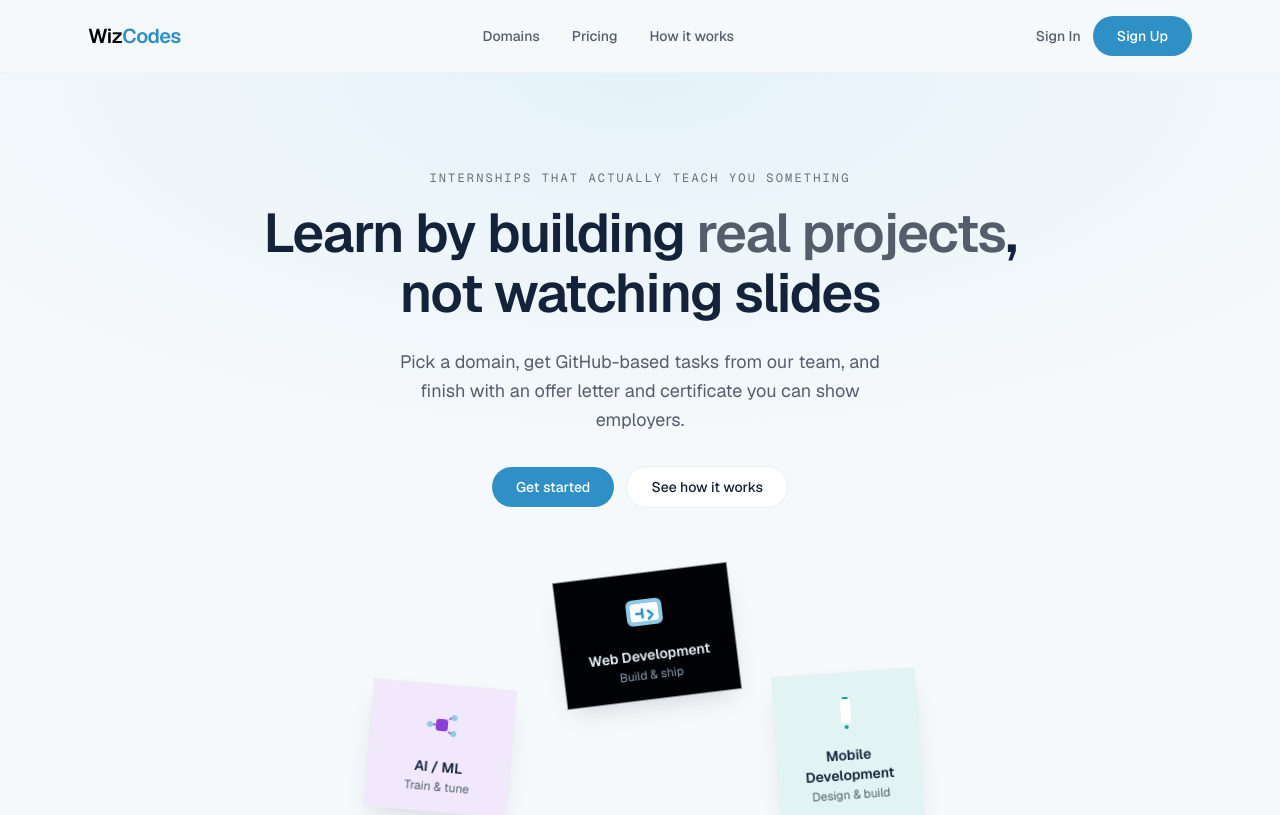
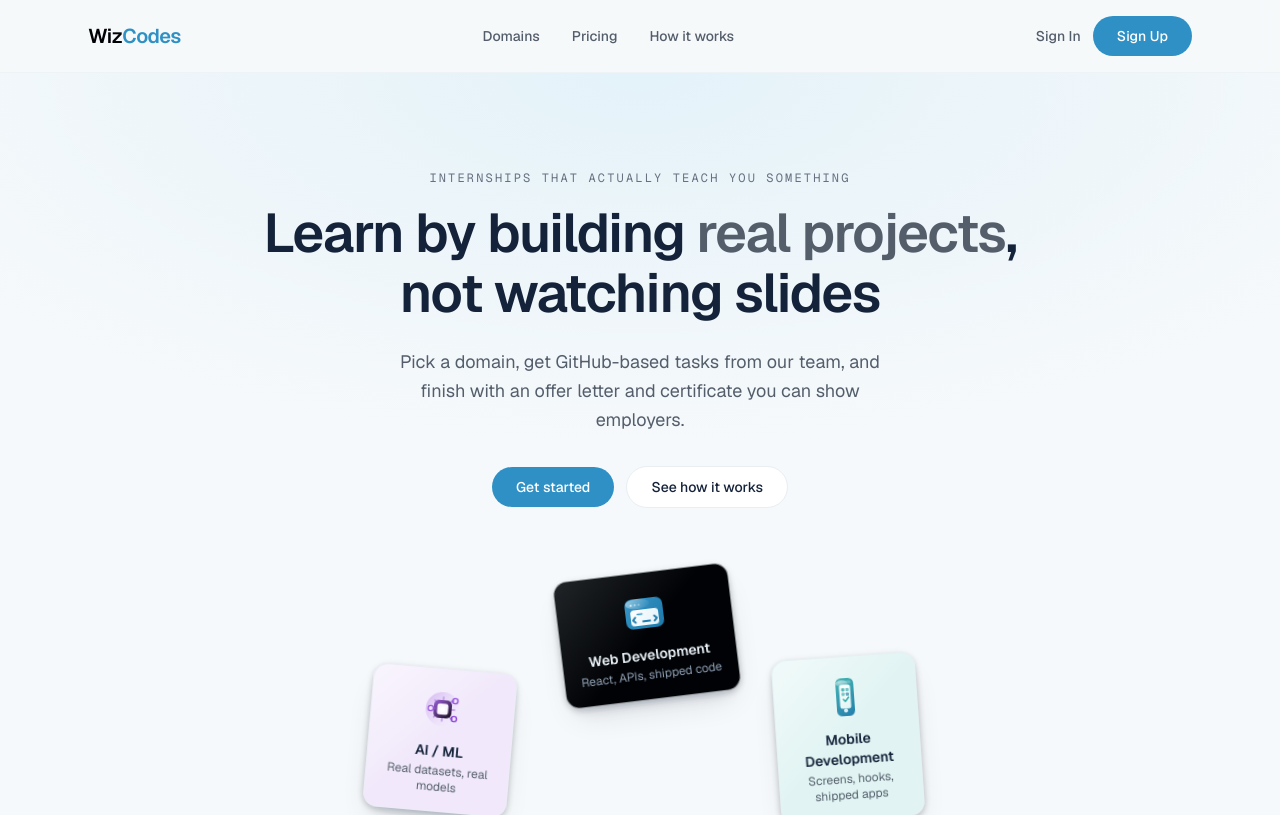
Before and after one commit to dkcodes121617/wizcodes-portal-frontend, a Next.js app: page / in a window 1280 px wide. Shown: the top 815 px of the page. Built offline with nearby package versions, Linux system fonts and the light colour scheme; no server answers.

Commit message:
landingpage customization

```diff
--- a/src/app/globals.css
+++ b/src/app/globals.css
@@ -198,7 +198,39 @@
     animation: card-settle 0.7s ease-out both;
     animation-delay: var(--stagger-delay);
     border-radius: 1rem;
-    box-shadow: 0 12px 24px -8px color-mix(in srgb, var(--color-ink) 15%, transparent);
+    box-shadow:
+      0 3px 8px color-mix(in srgb, var(--color-ink) 14%, transparent),
+      0 16px 32px -10px color-mix(in srgb, var(--color-ink) 12%, transparent);
+  }
+
+  .hero-domain-card-surface {
+    position: relative;
+    overflow: hidden;
+    border-radius: 0.875rem;
+    box-shadow:
+      0 2px 5px color-mix(in srgb, var(--color-ink) 10%, transparent),
+      0 10px 22px -8px color-mix(in srgb, var(--color-ink) 8%, transparent);
+  }
+
+  .hero-domain-card-surface::before {
+    content: "";
+    position: absolute;
+    inset: 0;
+    border-radius: inherit;
+    background: linear-gradient(
+      135deg,
+      color-mix(in srgb, var(--color-surface) 55%, transparent) 0%,
+      transparent 48%
+    );
+    pointer-events: none;
+  }
+
+  .hero-domain-card-surface-dark::before {
+    background: linear-gradient(
+      135deg,
+      color-mix(in srgb, var(--color-ink-on-dark) 14%, transparent) 0%,
+      transparent 50%
+    );
   }
 }
 
--- a/src/app/page.tsx
+++ b/src/app/page.tsx
@@ -9,7 +9,7 @@ const DOMAINS = [
   {
     id: "web",
     name: "Web Development",
-    heroDescription: "Build & ship",
+    heroDescription: "React, APIs, shipped code",
     sectionDescription:
       "Work through real front-end and back-end tasks in a GitHub repo — components, APIs, and deployable features.",
     tintClass: "bg-web-bg",
@@ -23,7 +23,7 @@ const DOMAINS = [
   {
     id: "ai",
     name: "AI / ML",
-    heroDescription: "Train & tune",
+    heroDescription: "Real datasets, real models",
     sectionDescription:
       "Experiment with models, fine-tune pipelines, and document results like you would on a real ML team.",
     tintClass: "bg-ai-bg",
@@ -37,7 +37,7 @@ const DOMAINS = [
   {
     id: "mobile",
     name: "Mobile Development",
-    heroDescription: "Design & build",
+    heroDescription: "Screens, hooks, shipped apps",
     sectionDescription:
       "Ship screens, navigation, and API hooks for mobile apps — portfolio-ready, not tutorial clones.",
     tintClass: "bg-mobile-bg",
@@ -96,42 +96,246 @@ const ghostLink = "text-ink-secondary hover:text-ink text-sm font-medium transit
 /*  Clay-style domain icons (token colors only)                               */
 /* -------------------------------------------------------------------------- */
 
-function WebDevIcon(props: SVGProps<SVGSVGElement>) {
+type DomainIconProps = SVGProps<SVGSVGElement> & { idSuffix?: string };
+
+function WebDevIcon({ idSuffix = "web", ...props }: DomainIconProps) {
+  const body = `web-body-${idSuffix}`;
+  const screen = `web-screen-${idSuffix}`;
+  const shine = `web-shine-${idSuffix}`;
+
   return (
     <svg viewBox="0 0 48 48" fill="none" aria-hidden {...props}>
-      <rect x="6" y="10" width="36" height="26" rx="6" className="fill-baby" />
-      <rect x="10" y="14" width="28" height="18" rx="3" className="fill-surface" />
+      <defs>
+        <linearGradient id={body} x1="6" y1="8" x2="42" y2="40" gradientUnits="userSpaceOnUse">
+          <stop stopColor="var(--color-web)" />
+          <stop offset="1" stopColor="var(--color-brand-strong)" />
+        </linearGradient>
+        <linearGradient
+          id={screen}
+          x1="10"
+          y1="18"
+          x2="38"
+          y2="34"
+          gradientUnits="userSpaceOnUse"
+        >
+          <stop stopColor="var(--color-surface)" />
+          <stop offset="1" stopColor="var(--color-web-bg)" />
+        </linearGradient>
+        <linearGradient
+          id={shine}
+          x1="8"
+          y1="10"
+          x2="28"
+          y2="22"
+          gradientUnits="userSpaceOnUse"
+        >
+          <stop stopColor="var(--color-surface)" stopOpacity="0.45" />
+          <stop offset="1" stopColor="var(--color-surface)" stopOpacity="0" />
+        </linearGradient>
+      </defs>
+      <rect x="5" y="9" width="38" height="30" rx="7" fill={`url(#${body})`} />
+      <rect
+        x="8"
+        y="12"
+        width="32"
+        height="6"
+        rx="3"
+        fill="var(--color-brand-deep)"
+        fillOpacity="0.35"
+      />
+      <circle cx="11.5" cy="15" r="1.1" fill="var(--color-surface)" fillOpacity="0.85" />
+      <circle cx="15.5" cy="15" r="1.1" fill="var(--color-surface)" fillOpacity="0.55" />
+      <circle cx="19.5" cy="15" r="1.1" fill="var(--color-surface)" fillOpacity="0.35" />
+      <rect x="10" y="20" width="28" height="16" rx="3.5" fill={`url(#${screen})`} />
+      <ellipse cx="18" cy="14" rx="12" ry="5" fill={`url(#${shine})`} />
       <path
-        d="M16 24h6M22 20v8M28 22l4 4-4 4"
-        className="stroke-web"
-        strokeWidth="2.5"
+        d="M14.5 27.5 12 30l2.5 2.5M22 32h7M33.5 27.5 36 30l-2.5 2.5"
+        stroke="var(--color-brand-strong)"
+        strokeWidth="1.8"
         strokeLinecap="round"
         strokeLinejoin="round"
+      />
+      <path
+        d="M17 24.5h4.5"
+        stroke="var(--color-web)"
+        strokeWidth="1.6"
+        strokeLinecap="round"
       />
     </svg>
   );
 }
 
-function AiMlIcon(props: SVGProps<SVGSVGElement>) {
+function AiMlIcon({ idSuffix = "ai", ...props }: DomainIconProps) {
+  const chip = `ai-chip-${idSuffix}`;
+  const glow = `ai-glow-${idSuffix}`;
+  const node = `ai-node-${idSuffix}`;
+
   return (
     <svg viewBox="0 0 48 48" fill="none" aria-hidden {...props}>
-      <rect x="14" y="14" width="20" height="20" rx="5" className="fill-ai-bg" />
-      <rect x="18" y="18" width="12" height="12" rx="3" className="fill-ai" />
-      <circle cx="12" cy="24" r="3" className="fill-baby" />
-      <circle cx="36" cy="16" r="3" className="fill-baby" />
-      <circle cx="36" cy="32" r="3" className="fill-baby" />
-      <path d="M15 24h3M33 16l-2 2M33 32l-2-2" className="stroke-ai" strokeWidth="1.5" />
+      <defs>
+        <linearGradient
+          id={chip}
+          x1="14"
+          y1="14"
+          x2="34"
+          y2="34"
+          gradientUnits="userSpaceOnUse"
+        >
+          <stop stopColor="var(--color-ai)" />
+          <stop offset="1" stopColor="var(--color-brand-deep)" />
+        </linearGradient>
+        <linearGradient id={glow} x1="8" y1="12" x2="40" y2="36" gradientUnits="userSpaceOnUse">
+          <stop stopColor="var(--color-ai)" stopOpacity="0.35" />
+          <stop offset="1" stopColor="var(--color-ai-bg)" stopOpacity="0" />
+        </linearGradient>
+        <radialGradient
+          id={node}
+          cx="0"
+          cy="0"
+          r="1"
+          gradientUnits="userSpaceOnUse"
+          gradientTransform="translate(24 24) scale(10)"
+        >
+          <stop stopColor="var(--color-surface)" />
+          <stop offset="1" stopColor="var(--color-ai-bg)" />
+        </radialGradient>
+      </defs>
+      <circle cx="24" cy="24" r="17" fill={`url(#${glow})`} />
+      <path
+        d="M12 24h5M31 24h5M24 12v5M24 31v5M15.5 15.5l3.5 3.5M29 29l3.5 3.5M32.5 15.5 29 19M19 29l-3.5 3.5"
+        stroke="var(--color-ai)"
+        strokeWidth="1.4"
+        strokeLinecap="round"
+        strokeOpacity="0.55"
+      />
+      <rect x="15" y="15" width="18" height="18" rx="5" fill={`url(#${chip})`} />
+      <rect x="18.5" y="18.5" width="11" height="11" rx="2.5" fill={`url(#${node})`} />
+      <circle
+        cx="12"
+        cy="24"
+        r="2.6"
+        fill="var(--color-ai-bg)"
+        stroke="var(--color-ai)"
+        strokeWidth="1.4"
+      />
+      <circle
+        cx="36"
+        cy="15"
+        r="2.6"
+        fill="var(--color-ai-bg)"
+        stroke="var(--color-ai)"
+        strokeWidth="1.4"
+      />
+      <circle
+        cx="36"
+        cy="33"
+        r="2.6"
+        fill="var(--color-ai-bg)"
+        stroke="var(--color-ai)"
+        strokeWidth="1.4"
+      />
+      <circle cx="24" cy="24" r="2" fill="var(--color-surface)" fillOpacity="0.9" />
+      <path
+        d="M14.6 24h1.8M32.6 15h1.8M32.6 33h1.8"
+        stroke="var(--color-ai)"
+        strokeWidth="1.2"
+        strokeLinecap="round"
+      />
     </svg>
   );
 }
 
-function MobileDevIcon(props: SVGProps<SVGSVGElement>) {
+function MobileDevIcon({ idSuffix = "mobile", ...props }: DomainIconProps) {
+  const body = `mobile-body-${idSuffix}`;
+  const screen = `mobile-screen-${idSuffix}`;
+  const shine = `mobile-shine-${idSuffix}`;
+
   return (
     <svg viewBox="0 0 48 48" fill="none" aria-hidden {...props}>
-      <rect x="16" y="6" width="16" height="36" rx="5" className="fill-mobile-bg" />
-      <rect x="19" y="10" width="10" height="24" rx="2" className="fill-surface" />
-      <circle cx="24" cy="38" r="2" className="fill-mobile" />
-      <rect x="21" y="8" width="6" height="2" rx="1" className="fill-mobile" />
+      <defs>
+        <linearGradient id={body} x1="15" y1="5" x2="33" y2="43" gradientUnits="userSpaceOnUse">
+          <stop stopColor="var(--color-mobile)" />
+          <stop offset="1" stopColor="var(--color-brand-strong)" />
+        </linearGradient>
+        <linearGradient
+          id={screen}
+          x1="19"
+          y1="11"
+          x2="29"
+          y2="33"
+          gradientUnits="userSpaceOnUse"
+        >
+          <stop stopColor="var(--color-surface)" />
+          <stop offset="1" stopColor="var(--color-mobile-bg)" />
+        </linearGradient>
+        <linearGradient
+          id={shine}
+          x1="17"
+          y1="7"
+          x2="27"
+          y2="18"
+          gradientUnits="userSpaceOnUse"
+        >
+          <stop stopColor="var(--color-surface)" stopOpacity="0.5" />
+          <stop offset="1" stopColor="var(--color-surface)" stopOpacity="0" />
+        </linearGradient>
+      </defs>
+      <rect x="15" y="5" width="18" height="38" rx="5.5" fill={`url(#${body})`} />
+      <rect
+        x="17.5"
+        y="7.5"
+        width="13"
+        height="3"
+        rx="1.5"
+        fill="var(--color-surface)"
+        fillOpacity="0.25"
+      />
+      <rect x="18.5" y="11.5" width="11" height="24" rx="2.5" fill={`url(#${screen})`} />
+      <ellipse cx="21" cy="10" rx="6" ry="3" fill={`url(#${shine})`} />
+      <rect
+        x="20.5"
+        y="15"
+        width="3.2"
+        height="3.2"
+        rx="0.8"
+        fill="var(--color-mobile)"
+        fillOpacity="0.85"
+      />
+      <rect
+        x="24.8"
+        y="15"
+        width="3.2"
+        height="3.2"
+        rx="0.8"
+        fill="var(--color-mobile)"
+        fillOpacity="0.65"
+      />
+      <rect
+        x="20.5"
+        y="19.5"
+        width="3.2"
+        height="3.2"
+        rx="0.8"
+        fill="var(--color-mobile)"
+        fillOpacity="0.65"
+      />
+      <rect
+        x="24.8"
+        y="19.5"
+        width="3.2"
+        height="3.2"
+        rx="0.8"
+        fill="var(--color-brand-strong)"
+        fillOpacity="0.75"
+      />
+      <path
+        d="M22.2 26.2 24 28.4l3.4-4.2"
+        stroke="var(--color-mobile)"
+        strokeWidth="1.5"
+        strokeLinecap="round"
+        strokeLinejoin="round"
+      />
+      <circle cx="24" cy="37.5" r="2" fill="var(--color-surface)" fillOpacity="0.85" />
     </svg>
   );
 }
@@ -151,11 +355,13 @@ function HeroDomainCard({ domain }: { domain: Domain }) {
       style={{ "--stagger-delay": domain.stagger } as CSSProperties}
     >
       <div
-        className={`border-border/60 border p-3 sm:p-4 ${
-          domain.dark ? "spotlight border-border-on-dark" : `${domain.tintClass} text-ink`
+        className={`hero-domain-card-surface border-border/60 border p-3 sm:p-4 ${
+          domain.dark
+            ? "hero-domain-card-surface-dark spotlight border-border-on-dark"
+            : `${domain.tintClass} text-ink`
         }`}
       >
-        <Icon className="mx-auto h-10 w-10 sm:h-12 sm:w-12" />
+        <Icon className="mx-auto h-10 w-10 sm:h-12 sm:w-12" idSuffix={domain.id} />
         <p
           className={`mt-2 text-center text-xs font-semibold sm:text-sm ${
             domain.dark ? "text-ink-on-dark" : "text-ink"
@@ -367,7 +573,7 @@ function DomainGridCard({ domain }: { domain: Domain }) {
       <div
         className={`inline-flex h-14 w-14 items-center justify-center rounded-2xl ${domain.tintClass}`}
       >
-        <Icon className="h-9 w-9" />
+        <Icon className="h-9 w-9" idSuffix={`grid-${domain.id}`} />
       </div>
       <h3 className={`mt-4 text-lg font-semibold ${domain.accentClass}`}>{domain.name}</h3>
       <p className="text-ink-secondary mt-2 text-sm leading-relaxed">
```
